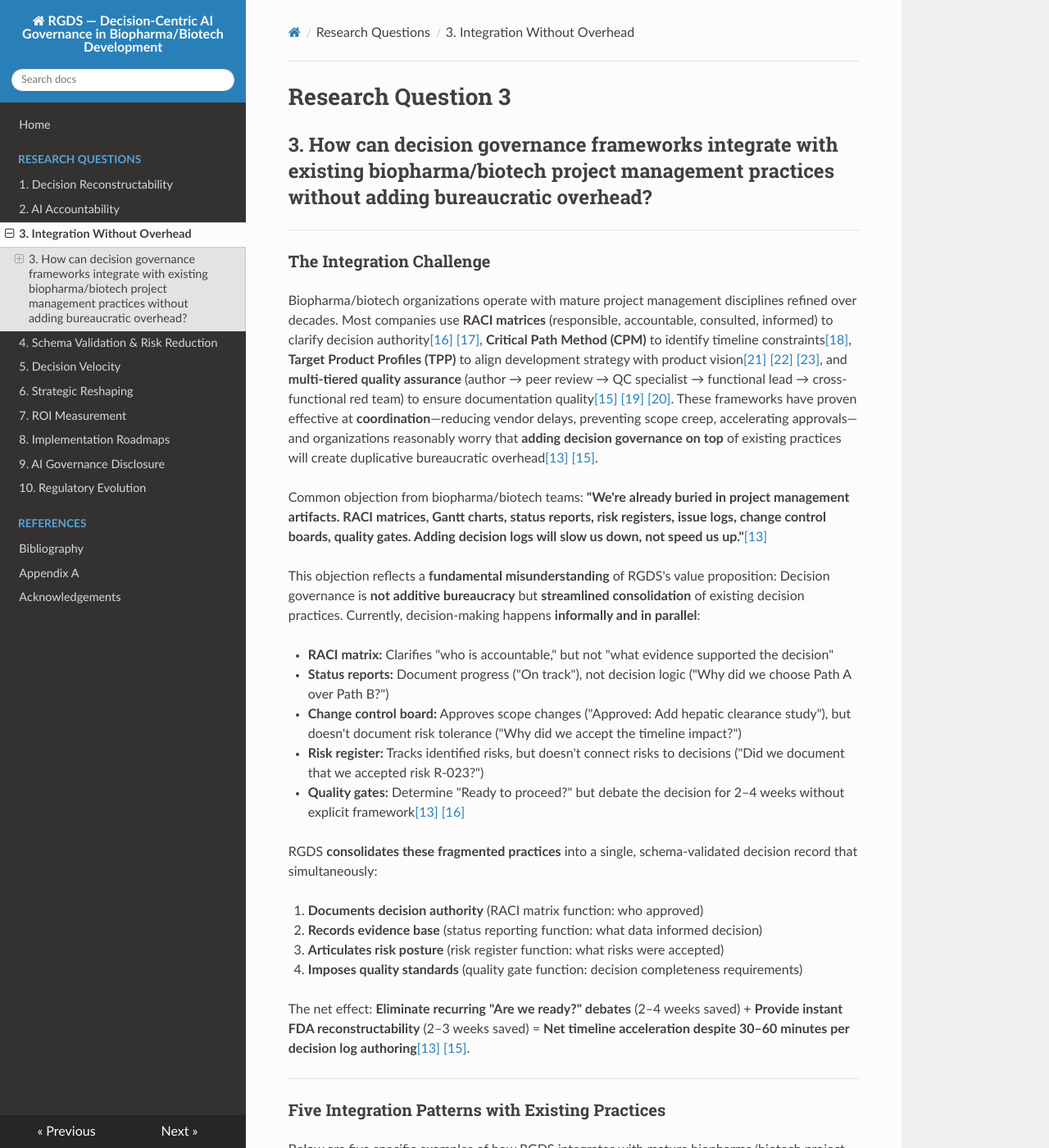
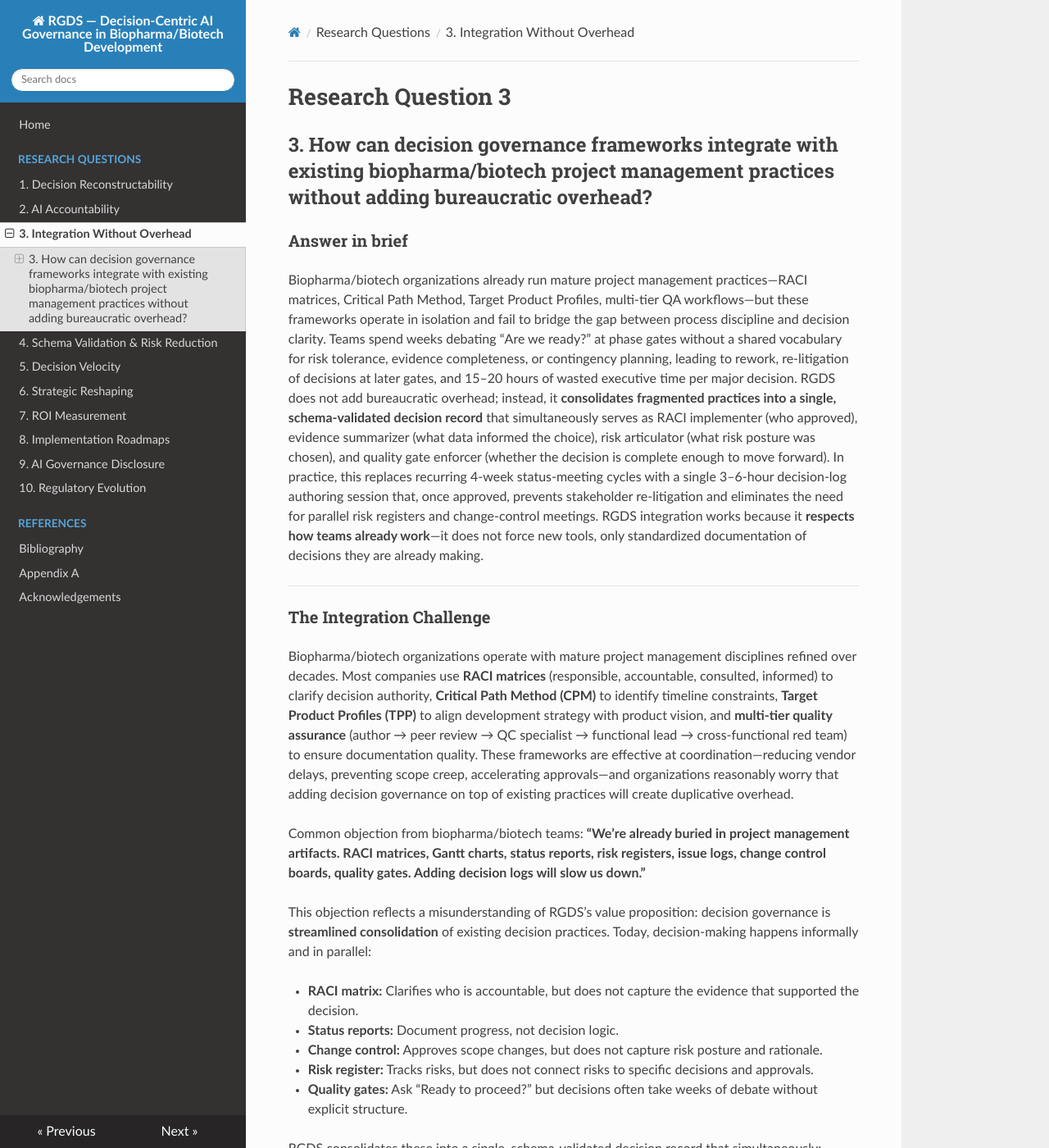
Before and after one commit to mj3b/rgds-independent-study, an MkDocs documentation site: the page built from docs/questions/q3.md, in a window 1280 px wide and 1400 px high. Shown: the whole window at 82% size. Built offline with MkDocs 1.6.1, drawn with Linux system fonts in a browser that asks for light colours; nearby versions of some CDN libraries; some of the changed text lies outside the part shown.

Commit message:
Clarify integration of decision governance with project management
Updated the content to clarify how decision governance frameworks can integrate with existing project management practices in biopharma/biotech without adding bureaucratic overhead. Improved structure and language for better readability and understanding.

````diff
--- a/docs/questions/q3.md
+++ b/docs/questions/q3.md
@@ -1,58 +1,53 @@
 # Research Question 3
 
 ## 3. How can decision governance frameworks integrate with existing biopharma/biotech project management practices without adding bureaucratic overhead?
+
+### Answer in brief
+
+Biopharma/biotech organizations already run mature project management practices—RACI matrices, Critical Path Method, Target Product Profiles, multi-tier QA workflows—but these frameworks operate in isolation and fail to bridge the gap between process discipline and decision clarity. Teams spend weeks debating “Are we ready?” at phase gates without a shared vocabulary for risk tolerance, evidence completeness, or contingency planning, leading to rework, re-litigation of decisions at later gates, and 15–20 hours of wasted executive time per major decision. RGDS does not add bureaucratic overhead; instead, it **consolidates fragmented practices into a single, schema-validated decision record** that simultaneously serves as RACI implementer (who approved), evidence summarizer (what data informed the choice), risk articulator (what risk posture was chosen), and quality gate enforcer (whether the decision is complete enough to move forward). In practice, this replaces recurring 4-week status-meeting cycles with a single 3–6-hour decision-log authoring session that, once approved, prevents stakeholder re-litigation and eliminates the need for parallel risk registers and change-control meetings. RGDS integration works because it **respects how teams already work**—it does not force new tools, only standardized documentation of decisions they are already making.
 
 ---
 
 ### The Integration Challenge
 
-Biopharma/biotech organizations operate with mature project management disciplines refined over decades. Most companies use **RACI matrices** (responsible, accountable, consulted, informed) to clarify decision authority[\[16\]](/references/bibliography/#cite16) [\[17\]](/references/bibliography/#cite17), **Critical Path Method (CPM)** to identify timeline constraints[\[18\]](/references/bibliography/#cite18), **Target Product Profiles (TPP)** to align development strategy with product vision[\[21\]](/references/bibliography/#cite21) [\[22\]](/references/bibliography/#cite22) [\[23\]](/references/bibliography/#cite23), and **multi-tiered quality assurance** (author → peer review → QC specialist → functional lead → cross-functional red team) to ensure documentation quality[\[15\]](/references/bibliography/#cite15) [\[19\]](/references/bibliography/#cite19) [\[20\]](/references/bibliography/#cite20). These frameworks have proven effective at **coordination**—reducing vendor delays, preventing scope creep, accelerating approvals—and organizations reasonably worry that **adding decision governance on top** of existing practices will create duplicative bureaucratic overhead[\[13\]](/references/bibliography/#cite13) [\[15\]](/references/bibliography/#cite15).
+Biopharma/biotech organizations operate with mature project management disciplines refined over decades. Most companies use **RACI matrices** (responsible, accountable, consulted, informed) to clarify decision authority, **Critical Path Method (CPM)** to identify timeline constraints, **Target Product Profiles (TPP)** to align development strategy with product vision, and **multi-tier quality assurance** (author → peer review → QC specialist → functional lead → cross-functional red team) to ensure documentation quality. These frameworks are effective at coordination—reducing vendor delays, preventing scope creep, accelerating approvals—and organizations reasonably worry that adding decision governance on top of existing practices will create duplicative overhead.
 
-Common objection from biopharma/biotech teams: **"We're already buried in project management artifacts. RACI matrices, Gantt charts, status reports, risk registers, issue logs, change control boards, quality gates. Adding decision logs will slow us down, not speed us up."**[\[13\]](/references/bibliography/#cite13)
+Common objection from biopharma/biotech teams: **“We’re already buried in project management artifacts. RACI matrices, Gantt charts, status reports, risk registers, issue logs, change control boards, quality gates. Adding decision logs will slow us down.”**
 
-This objection reflects a **fundamental misunderstanding** of RGDS's value proposition: Decision governance is **not additive bureaucracy** but **streamlined consolidation** of existing decision practices. Currently, decision-making happens **informally and in parallel**:
+This objection reflects a misunderstanding of RGDS’s value proposition: decision governance is **streamlined consolidation** of existing decision practices. Today, decision-making happens informally and in parallel:
 
-- **RACI matrix:** Clarifies "who is accountable," but not "what evidence supported the decision"
-- **Status reports:** Document progress ("On track"), not decision logic ("Why did we choose Path A over Path B?")
-- **Change control board:** Approves scope changes ("Approved: Add hepatic clearance study"), but doesn't document risk tolerance ("Why did we accept the timeline impact?")
-- **Risk register:** Tracks identified risks, but doesn't connect risks to decisions ("Did we document that we accepted risk R-023?")
-- **Quality gates:** Determine "Ready to proceed?" but debate the decision for 2–4 weeks without explicit framework[\[13\]](/references/bibliography/#cite13) [\[16\]](/references/bibliography/#cite16)
+- **RACI matrix:** Clarifies who is accountable, but does not capture the evidence that supported the decision.
+- **Status reports:** Document progress, not decision logic.
+- **Change control:** Approves scope changes, but does not capture risk posture and rationale.
+- **Risk register:** Tracks risks, but does not connect risks to specific decisions and approvals.
+- **Quality gates:** Ask “Ready to proceed?” but decisions often take weeks of debate without explicit structure.
 
-RGDS **consolidates these fragmented practices** into a single, schema-validated decision record that simultaneously:
+RGDS consolidates these into a single, schema-validated decision record that simultaneously:
 
-1. **Documents decision authority** (RACI matrix function: who approved)
-2. **Records evidence base** (status reporting function: what data informed decision)
-3. **Articulates risk posture** (risk register function: what risks were accepted)
-4. **Imposes quality standards** (quality gate function: decision completeness requirements)
+1. Documents decision authority (RACI function: who approved)
+2. Records evidence base (status/evidence function: what informed the choice)
+3. Articulates risk posture (risk register function: what risk was accepted)
+4. Imposes completeness standards (quality gate function: what must be true to proceed)
 
-The net effect: **Eliminate recurring "Are we ready?" debates** (2–4 weeks saved) + **Provide instant FDA reconstructability** (2–3 weeks saved) = **Net timeline acceleration despite 30–60 minutes per decision log authoring**[\[13\]](/references/bibliography/#cite13) [\[15\]](/references/bibliography/#cite15).
+Net effect: eliminate recurring “Are we ready?” debate cycles while improving reconstructability and decision clarity.
 
 ---
 
 ### Five Integration Patterns with Existing Practices
 
-Below are five specific examples of how RGDS integrates with mature biopharma/biotech project management frameworks, **replacing redundant practices rather than adding overhead**.
+Below are five specific integration patterns showing how RGDS fits into existing project management practices while replacing redundant artifacts rather than adding overhead.
 
-##### Integration Pattern 1: RACI Matrix → Decision Owner/Approvers in Decision Log
+#### Integration Pattern 1: RACI Matrix → Decision Owner/Approvers in Decision Log
 
-**Traditional RACI Practice:**
+**Traditional RACI practice:** A large matrix updated periodically clarifies accountability for many activities, but it does not preserve decision rationale months later.
 
-A 15×15 RACI matrix documents which stakeholders are Responsible, Accountable, Consulted, or Informed for 200+ activities across 15 functions (Nonclinical, Clinical, CMC, Regulatory, Medical Writing, Quality, Finance, Program Management, etc.). Updated quarterly. Three pages long.
-
-Problem: RACI clarifies **who makes decisions** (accountable person), but when disputes arise months later ("Why did we proceed with incomplete data?"), the RACI matrix doesn't answer **why the accountable person decided to proceed**.
-
-**RGDS Integration:**
-
-Decision log **`decisionowner` and `approvers` fields** replace RACI's "Accountable" designation. Example:
-
-Note: Several JSON code samples are intentionally shown in full without wrapping. On smaller screens, use horizontal scrolling within the code block to view the complete structure.
+**RGDS integration:** Decision logs implement RACI at the decision level using `decisionowner` and `approvers`.
 
 ```json
 {
   "decisionid": "RGDS-DEC-IND2026-2026-003",
   "decisiontitle": "Conditional-Go: Proceed with IND CMC Section with Staged Stability Data",
   "decisionquestion": "Is CMC data package sufficiently complete to support IND submission, accepting staged stability data for post-IND backfill?",
-
   "decisionowner": "VP Regulatory Affairs (Name: Sarah Chen)",
   "approvers": [
     {
````
